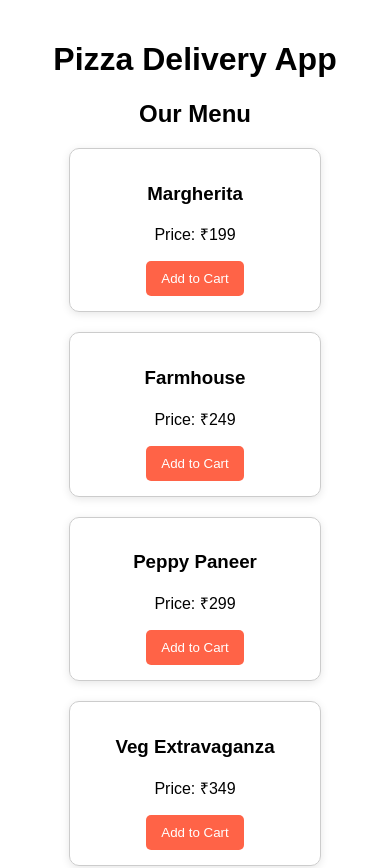
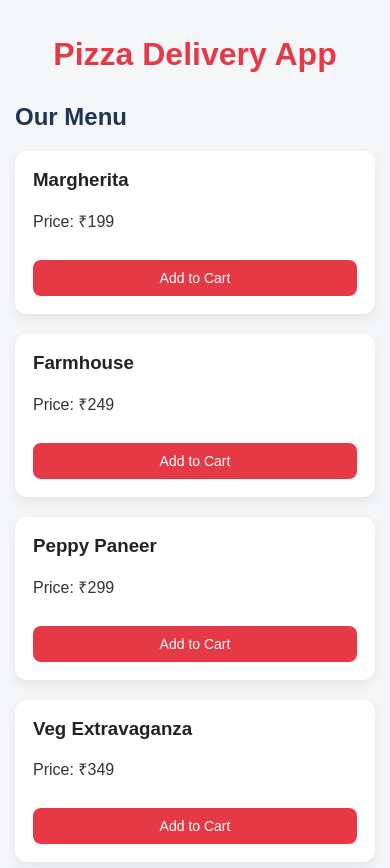
Before and after one commit to adarsh4242/OIBSIP, a React (Create React App) app in the folder WebDev-L3-PizzaDeliveryApp/client/: page / in a window 390 px wide. Shown: the top 868 px of the page. Built offline with nearby package versions, Linux system fonts and the light colour scheme.

Commit message:
Improve pizza app UI and status layout

```diff
--- a/WebDev-L3-PizzaDeliveryApp/client/src/App.css
+++ b/WebDev-L3-PizzaDeliveryApp/client/src/App.css
@@ -1,75 +1,173 @@
+body {
+  margin: 0;
+  font-family: Arial, sans-serif;
+  background: #f4f6f8;
+  color: #333;
+}
+
 .App {
+  max-width: 1100px;
+  margin: auto;
+  padding: 20px;
+}
+
+h1 {
   text-align: center;
-  padding: 20px;
-  font-family: Arial, sans-serif;
+  color: #e63946;
+  margin-bottom: 20px;
+}
+
+h2 {
+  margin-top: 30px;
+  color: #1d3557;
 }
 
 .pizza-list {
-  display: flex;
-  justify-content: center;
-  flex-wrap: wrap;
+  display: grid;
+  grid-template-columns: repeat(auto-fit, minmax(220px, 1fr));
   gap: 20px;
-  margin-bottom: 30px;
+  margin-top: 20px;
 }
 
-.pizza-card {
-  border: 1px solid #ccc;
-  padding: 15px;
-  width: 220px;
-  border-radius: 10px;
-  box-shadow: 0 2px 8px rgba(0, 0, 0, 0.1);
+.pizza-card,
+.order-card {
+  background: #fff;
+  border-radius: 12px;
+  padding: 18px;
+  box-shadow: 0 4px 12px rgba(0, 0, 0, 0.08);
+  transition: transform 0.2s ease, box-shadow 0.2s ease;
 }
 
-.cart-section {
-  max-width: 550px;
-  margin: 0 auto;
-  text-align: left;
+.pizza-card:hover,
+.order-card:hover {
+  transform: translateY(-4px);
+  box-shadow: 0 8px 18px rgba(0, 0, 0, 0.12);
+}
+
+.pizza-card h3,
+.order-card h3 {
+  margin-top: 0;
+  color: #222;
+}
+
+button {
+  background: #e63946;
+  color: white;
+  border: none;
+  padding: 10px 16px;
+  margin-top: 10px;
+  border-radius: 8px;
+  cursor: pointer;
+  font-size: 14px;
+  transition: background 0.2s ease;
+}
+
+button:hover {
+  background: #c92f3b;
+}
+
+.cart-section,
+.orders-section {
+  margin-top: 20px;
 }
 
 .cart-item {
   display: flex;
   justify-content: space-between;
   align-items: center;
-  border: 1px solid #ddd;
-  padding: 10px;
+  background: white;
   margin-bottom: 10px;
+  padding: 12px 16px;
   border-radius: 8px;
+  box-shadow: 0 2px 8px rgba(0, 0, 0, 0.06);
 }
 
 .cart-buttons {
   display: flex;
-  gap: 10px;
-  margin-top: 20px;
-  margin-bottom: 20px;
+  gap: 12px;
+  flex-wrap: wrap;
+  margin-top: 15px;
 }
 
 .checkout-form {
-  display: flex;
-  flex-direction: column;
-  gap: 10px;
+  margin-top: 20px;
+  background: white;
+  padding: 20px;
+  border-radius: 12px;
+  box-shadow: 0 4px 12px rgba(0, 0, 0, 0.08);
+}
+
+.checkout-form input,
+.checkout-form textarea,
+select {
+  width: 100%;
+  padding: 12px;
+  margin-top: 10px;
+  margin-bottom: 8px;
+  border: 1px solid #ccc;
+  border-radius: 8px;
+  font-size: 14px;
+  box-sizing: border-box;
+}
+
+.checkout-form textarea {
+  min-height: 90px;
+  resize: vertical;
+}
+
+.orders-section {
+  display: grid;
+  gap: 20px;
   margin-top: 20px;
 }
 
-.checkout-form input,
-.checkout-form textarea {
-  padding: 10px;
-  border: 1px solid #ccc;
-  border-radius: 5px;
+.alert-box {
+  padding: 14px 16px;
+  margin: 20px 0;
+  border-radius: 8px;
+  font-weight: 500;
+  border: 1px solid transparent;
 }
 
-.checkout-form textarea {
-  min-height: 80px;
+.alert-box.success {
+  background: #d1e7dd;
+  color: #0f5132;
+  border-color: #badbcc;
 }
 
-button {
-  background-color: tomato;
-  color: white;
-  border: none;
-  padding: 10px 15px;
-  cursor: pointer;
-  border-radius: 5px;
+.alert-box.error {
+  background: #f8d7da;
+  color: #842029;
+  border-color: #f5c2c7;
 }
 
-button:hover {
-  background-color: darkred;
+label {
+  display: inline-block;
+  margin-top: 10px;
+  margin-bottom: 6px;
+  font-weight: 600;
 }
+
+p {
+  line-height: 1.5;
+}
+
+@media (max-width: 768px) {
+  .App {
+    padding: 15px;
+  }
+
+  .cart-item {
+    flex-direction: column;
+    align-items: flex-start;
+    gap: 10px;
+  }
+
+  .cart-buttons {
+    flex-direction: column;
+  }
+
+  button {
+    width: 100%;
+  }
+}
--- a/WebDev-L3-PizzaDeliveryApp/client/src/App.js
+++ b/WebDev-L3-PizzaDeliveryApp/client/src/App.js
@@ -228,15 +228,7 @@ function App() {
       <h1>Pizza Delivery App</h1>
 
       {message && (
-        <div
-          style={{
-            backgroundColor: messageType === "success" ? "#d4edda" : "#f8d7da",
-            color: messageType === "success" ? "#155724" : "#721c24",
-            padding: "10px",
-            margin: "15px 0",
-            borderRadius: "5px"
-          }}
-        >
+        <div className={`alert-box ${messageType === "success" ? "success" : "error"}`}>
           {message}
         </div>
       )}
@@ -287,7 +279,7 @@ function App() {
                 onChange={handleChange}
                 required
               />
-              {errors.name && <p style={{ color: "red" }}>{errors.name}</p>}
+              {errors.name && <p className="error-text">{errors.name}</p>}
 
               <input
                 type="text"
@@ -297,7 +289,7 @@ function App() {
                 onChange={handleChange}
                 required
               />
-              {errors.phone && <p style={{ color: "red" }}>{errors.phone}</p>}
+              {errors.phone && <p className="error-text">{errors.phone}</p>}
 
               <textarea
                 name="address"
@@ -306,9 +298,7 @@ function App() {
                 onChange={handleChange}
                 required
               />
-              {errors.address && (
-                <p style={{ color: "red" }}>{errors.address}</p>
-              )}
+              {errors.address && <p className="error-text">{errors.address}</p>}
 
               <button type="submit">Place Order</button>
             </form>
@@ -316,7 +306,7 @@ function App() {
         </div>
       )}
 
-      <div style={{ marginTop: "30px" }}>
+      <div className="view-orders-wrapper">
         <button onClick={fetchOrders}>View Orders</button>
       </div>
 
@@ -334,8 +324,10 @@ function App() {
                 <p>Total Price: ₹{order.totalPrice}</p>
                 <p>Status: {order.status}</p>
 
-                <label>Update Status: </label>
+                <div className="status-row">
+                  <label htmlFor={`status-${order._id}`}>Update Status:</label>
                   <select
+                    id={`status-${order._id}`}
                     value={order.status}
                     onChange={(e) =>
                       updateOrderStatus(order._id, e.target.value)
@@ -346,8 +338,9 @@ function App() {
                     <option value="Out for Delivery">Out for Delivery</option>
                     <option value="Delivered">Delivered</option>
                   </select>
+                </div>
 
-                <p>
+                <p className="ordered-items">
                   Ordered Items:
                   {order.cart.map((item, index) => (
                     <span key={index}>
```
Lines whose indentation alone changed are shown as unchanged.
